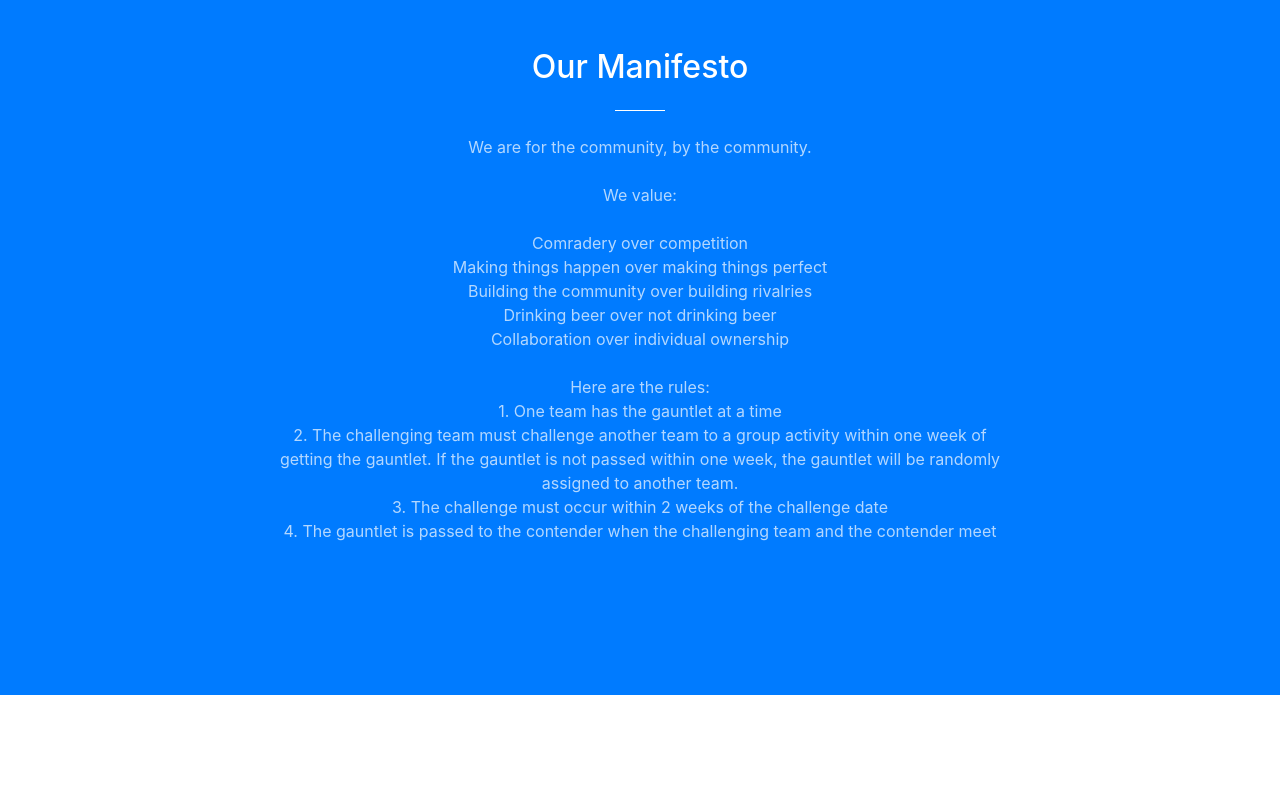
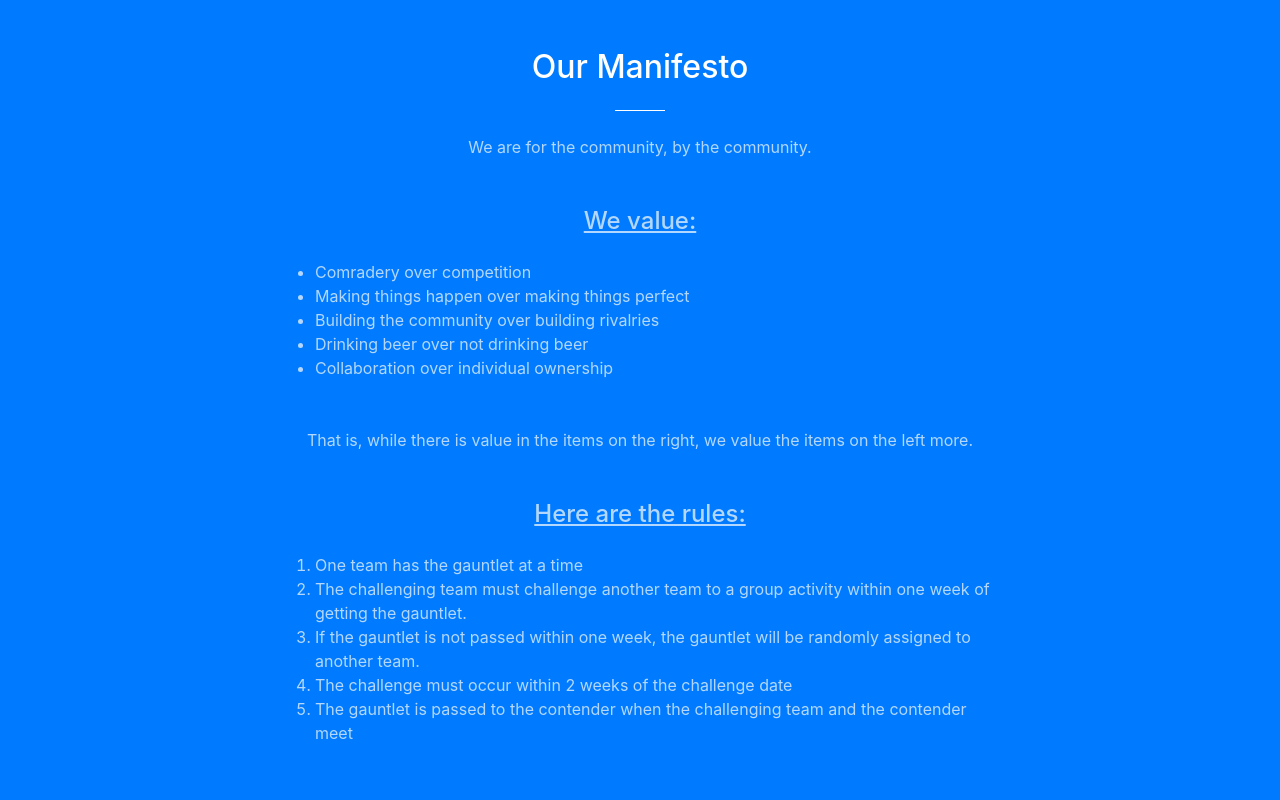
Before and after one commit to ryanneilyoung/GauntletWebsite, a website with bundled scripts: page index.html in a window 1280 px wide. Shown: the part 880-1680 px from the top of the page. Built offline with nearby package versions, Linux system fonts and the light colour scheme; no server answers.

Commit message:
fixed list

```diff
--- a/index.html
+++ b/index.html
@@ -92,27 +92,29 @@
   <section class="bg-primary" id="about">
     <div class="container">
       <div class="row">
-        <div class="col-lg-8 mx-auto text-center">
-          <h2 class="section-heading text-white">Our Manifesto</h2>
+        <div class="col-lg-8 mx-auto">
+          <h2 class="section-heading text-white text-center">Our Manifesto</h2>
           <hr class="light my-4">
-          <p class="text-faded mb-4">We are for the community, by the community.<br>
-
-              <br>We value:
-
-              <br><br>Comradery over competition
-              <br>Making things happen over making things perfect
-              <br>Building the community over building rivalries
-              <br>Drinking beer over not drinking beer
-              <br>Collaboration over individual ownership
-
-
-              <br><br>Here are the rules:
-
-              <br>1. One team has the gauntlet at a time
-              <br>2. The challenging team must challenge another team to a group activity within one week of getting the gauntlet. If the gauntlet is not passed within one week, the gauntlet will be randomly assigned to another team.
-              <br>3. The challenge must occur within 2 weeks of the challenge date
-              <br>4. The gauntlet is passed to the contender when the challenging team and the contender meet
-          </p>
+          <p class="text-faded mb-4 text-center">We are for the community, by the community.</p>
+            <br><h4 class="text-faded mb-4 text-center"> <u>We value:</u></h4>
+            <ul class="text-faded mb-4">
+              <li>Comradery over competition</li>
+              <li>Making things happen over making things perfect</li>
+              <li>Building the community over building rivalries</li>
+              <li>Drinking beer over not drinking beer</li>
+              <li>Collaboration over individual ownership</li>
+            </ul>
+            <br>
+            <p class="text-faded mb-4 text-center">That is, while there is value in the items on
+                the right, we value the items on the left more.</p>
+            <br><h4 class="text-faded mb-4 text-center"><u>Here are the rules:</u></h4>
+            <ol class="text-faded mb-4">
+              <li>One team has the gauntlet at a time</li>
+              <li>The challenging team must challenge another team to a group activity within one week of getting the gauntlet.</li>
+              <li>If the gauntlet is not passed within one week, the gauntlet will be randomly assigned to another team.</li>
+              <li>The challenge must occur within 2 weeks of the challenge date</li>
+              <li>The gauntlet is passed to the contender when the challenging team and the contender meet</li>
+            </ol>
         </div>
       </div>
     </div>
```
